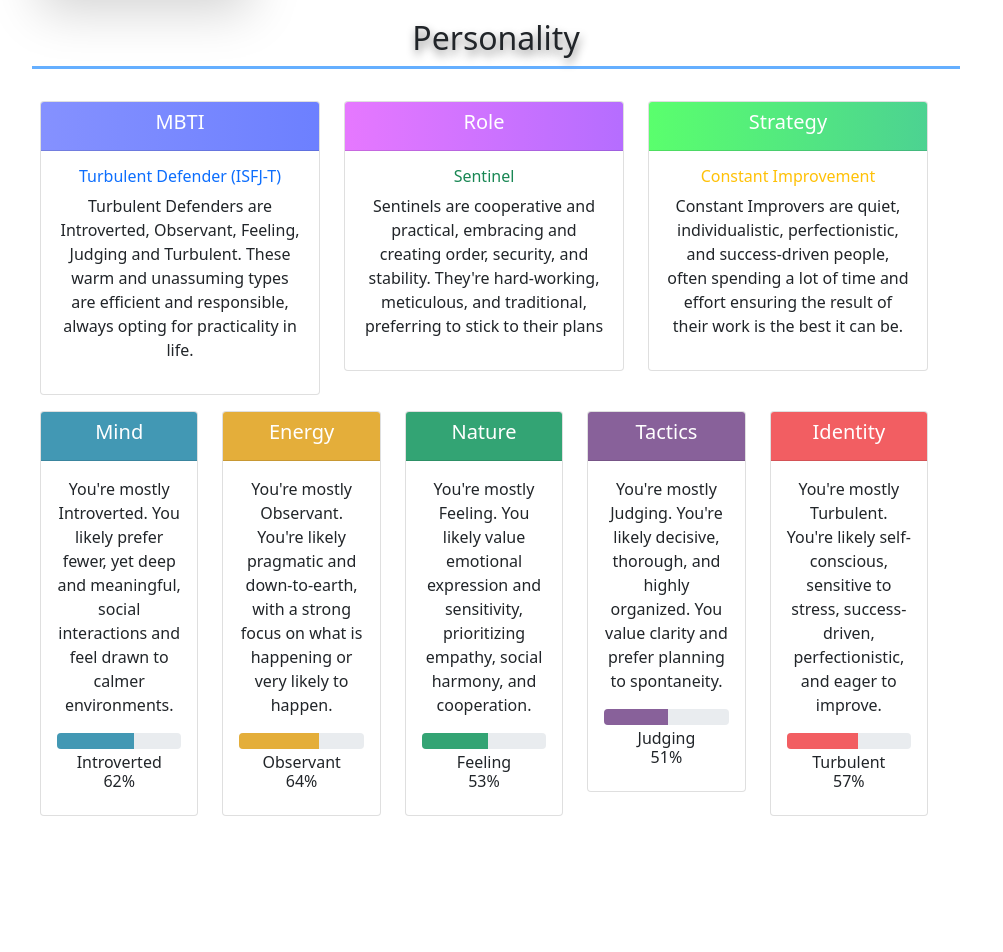
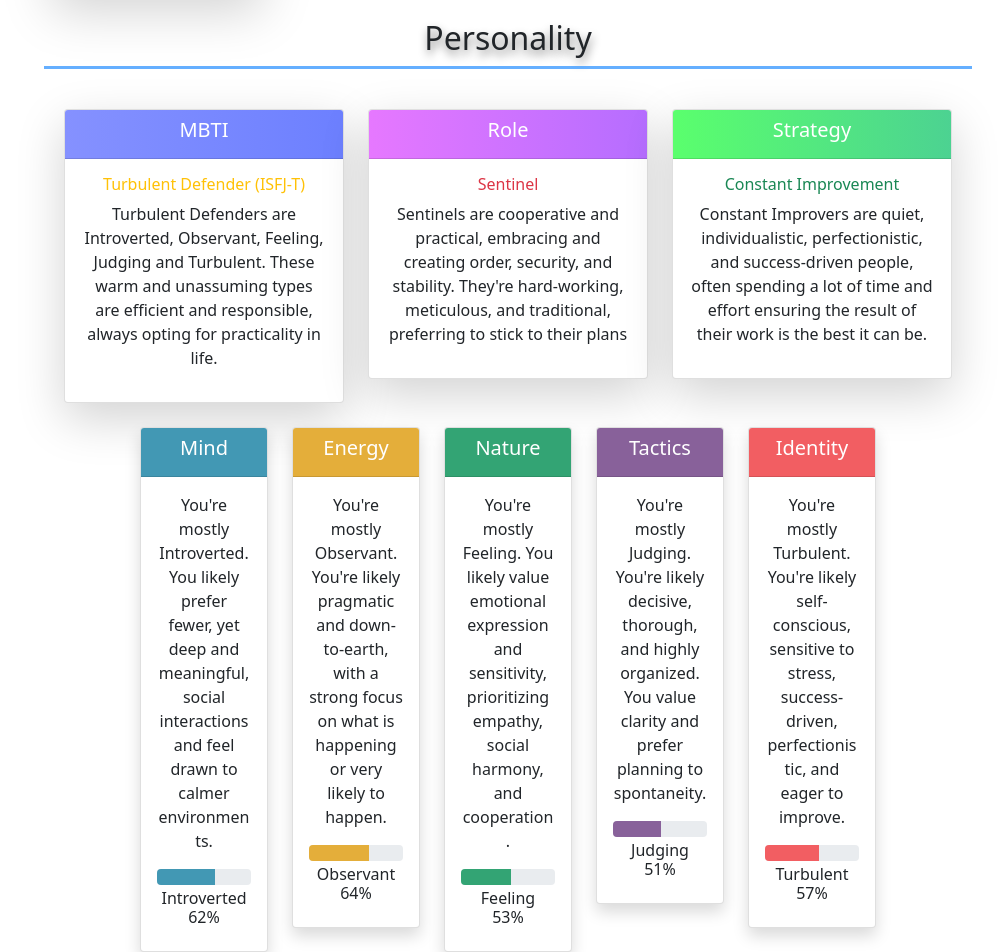
Before and after one commit to 4rchx824/CA2, a plain HTML site: page index.html in a window 1280 px wide. Shown: the part 2063-3015 px from the top of the page, without its empty margins (132-1135 px from the left). Before the commit the page ends 2879 px from the top, so only its background shows below. Drawn offline with nearby package versions, Linux system fonts and the light colour scheme.

Commit message:
fixed centering error

```diff
--- a/css/index.css
+++ b/css/index.css
@@ -175,6 +175,8 @@ body > div > div:nth-child(5) > div.personality.row > div.personalityTypes.row.m
 
 
 
+
+
 /* Scroll Bar Customisation */
 
 ::-webkit-scrollbar {
--- a/index.html
+++ b/index.html
@@ -107,7 +107,7 @@
 
 
       <div class="row">
-        <div class="valuesEducation row">
+        <div class="valuesEducation row mx-auto">
           <div class="col-md-3">
             <div class="title row text-center">
               <!-- Personal Values Test Results: https://personalvalu.es/results/7f6fa87a-dbd8-495d-b963-13bb3643ed87 -->
@@ -210,7 +210,6 @@
                 </div>
               </div>
             </div>
-
           </div>
 
           <div class="col-md-3">
@@ -339,15 +338,15 @@
         </div>
       </div>
 
-      <div class="row">
-        <div class="title row text-center mt-2">
+      <div class="row justify-content-center">
+        <div class="title row text-center mt-2 mx-auto">
           <h2>Personality</h2>
           <hr />
         </div>
-        <div class="personality row">
-          <div class="row">
-            <div class="col-sm-4 text-center">
-              <div class="card">
+        <div class="personality row justify-content-center">
+          <div class="row mx-auto">
+            <div class="col-sm-4 text-center mx-auto">
+              <div class="card mt-2 shadow-lg mx-auto">
                 <div class="card-header">
                   <h5 class="text-white">
                     MBTI
@@ -355,7 +354,7 @@
                 </div>
 
                 <div class="card-body">
-                  <h6 class="text-primary">
+                  <h6 class="text-warning">
                     Turbulent Defender (ISFJ-T)
                   </h6>
 
@@ -367,7 +366,7 @@
             </div>
 
             <div class="col-sm-4 text-center">
-              <div class="card">
+              <div class="card mt-2 shadow-lg">
                 <div class="card-header">
                   <h5 class="text-white">
                     Role
@@ -375,7 +374,7 @@
                 </div>
 
                 <div class="card-body">
-                  <h6 class="text-success">
+                  <h6 class="text-danger">
                     Sentinel
                   </h6>
 
@@ -387,7 +386,7 @@
             </div>
 
             <div class="col-sm-4 text-center">
-              <div class="card">
+              <div class="card mt-2 shadow-lg">
                 <div class="card-header">
                   <h5 class="text-center text-white">
                     Strategy
@@ -395,7 +394,7 @@
                 </div>
 
                 <div class="card-body">
-                  <h6 class="text-warning">
+                  <h6 class="text-success">
                     Constant Improvement
                   </h6>
 
@@ -407,9 +406,9 @@
             </div>
           </div>
 
-          <div class="personalityTypes row mt-3">
-            <div class="col">
-              <div class="card">
+          <div class="personalityTypes row mt-3 justify-content-center">
+            <div class="col-md-2">
+              <div class="card mt-2 shadow">
                 <div class="card-header">
                   <h5 class="text-center text-white">
                     Mind
@@ -431,8 +430,8 @@
               </div>
             </div>
 
-            <div class="col">
-              <div class="card">
+            <div class="col-md-2">
+              <div class="card mt-2 shadow">
                 <div class="card-header">
                   <h5 class="text-center text-white">
                     Energy
@@ -454,8 +453,8 @@
               </div>
             </div>
 
-            <div class="col">
-              <div class="card">
+            <div class="col-md-2">
+              <div class="card mt-2 shadow">
                 <div class="card-header">
                   <h5 class="text-center text-white">
                     Nature
@@ -477,8 +476,8 @@
               </div>
             </div>
 
-            <div class="col">
-              <div class="card">
+            <div class="col-md-2">
+              <div class="card mt-2 shadow">
                 <div class="card-header">
                   <h5 class="text-center text-white">
                     Tactics
@@ -500,8 +499,8 @@
               </div>
             </div>
 
-            <div class="col">
-              <div class="card">
+            <div class="col-md-2">
+              <div class="card mt-2 shadow">
                 <div class="card-header">
                   <h5 class="text-center text-white">
                     Identity
```
